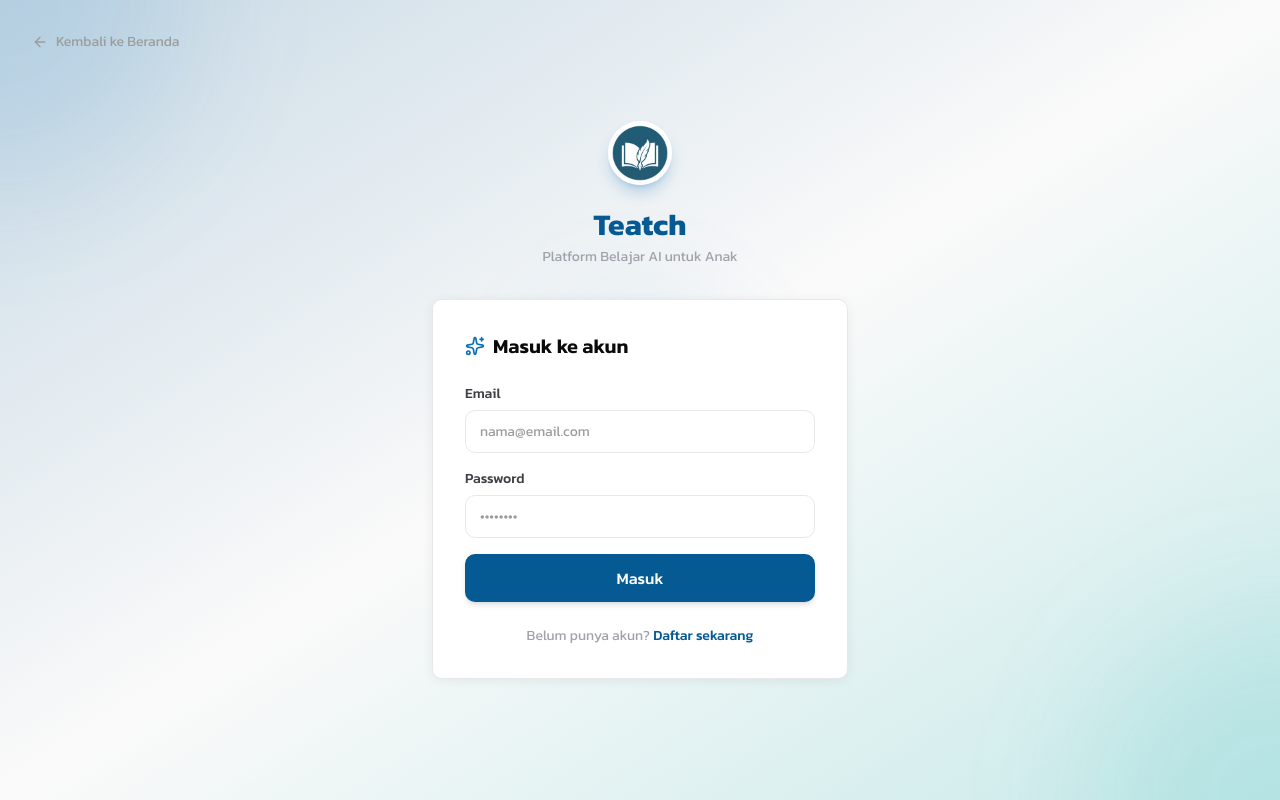
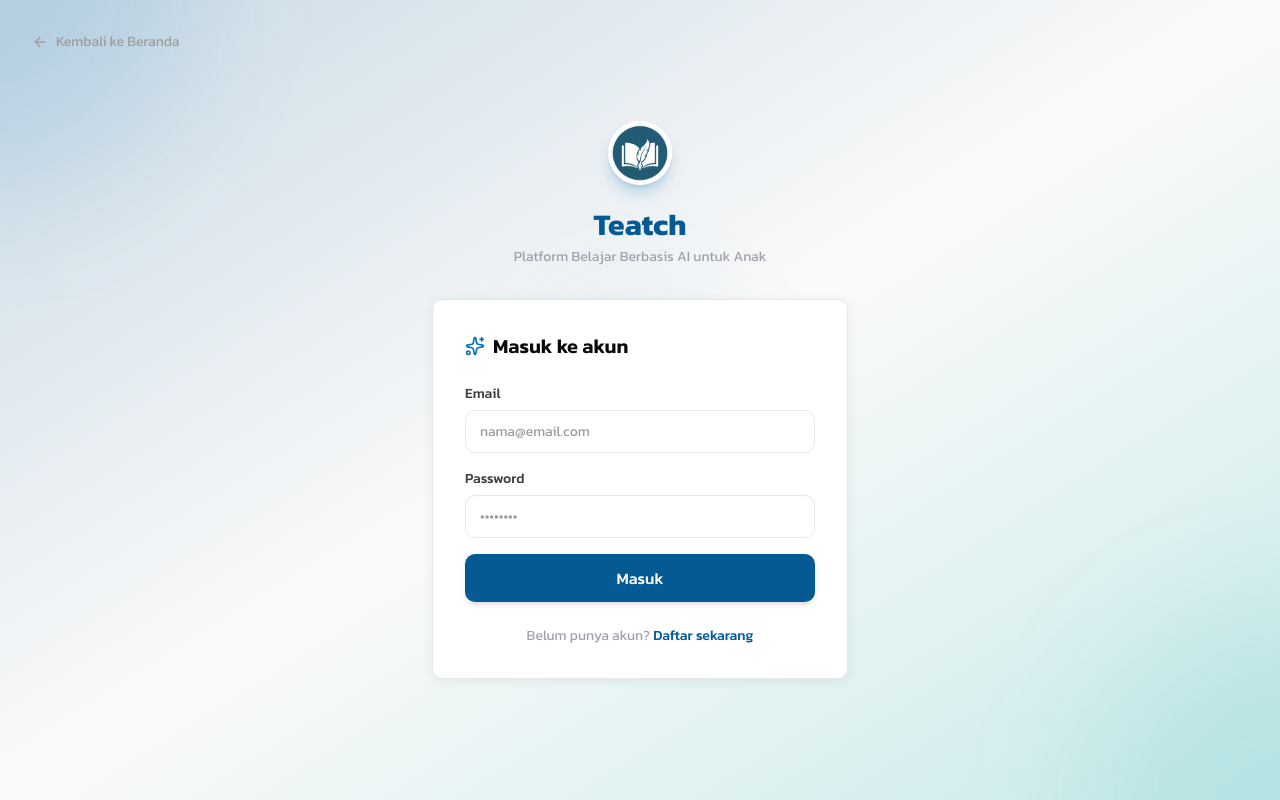
Before and after one commit to Tenshi-X/Teatch, a Next.js app: page /login in a window 1280 px wide. Built offline with nearby package versions, Linux system fonts and the light colour scheme.

Commit message:
cukup untuk hari ini

```diff
--- a/app/(auth)/login/page.tsx
+++ b/app/(auth)/login/page.tsx
@@ -21,7 +21,7 @@ export default function LoginPage() {
         <h1 className="text-3xl font-bold text-primary-600 dark:text-primary-500">
           Teatch
         </h1>
-        <p className="text-surface-400 mt-1 text-sm">Platform Belajar AI untuk Anak</p>
+        <p className="text-surface-400 mt-1 text-sm">Platform Belajar Berbasis AI untuk Anak</p>
       </div>
 
       {/* Login Card */}
```
